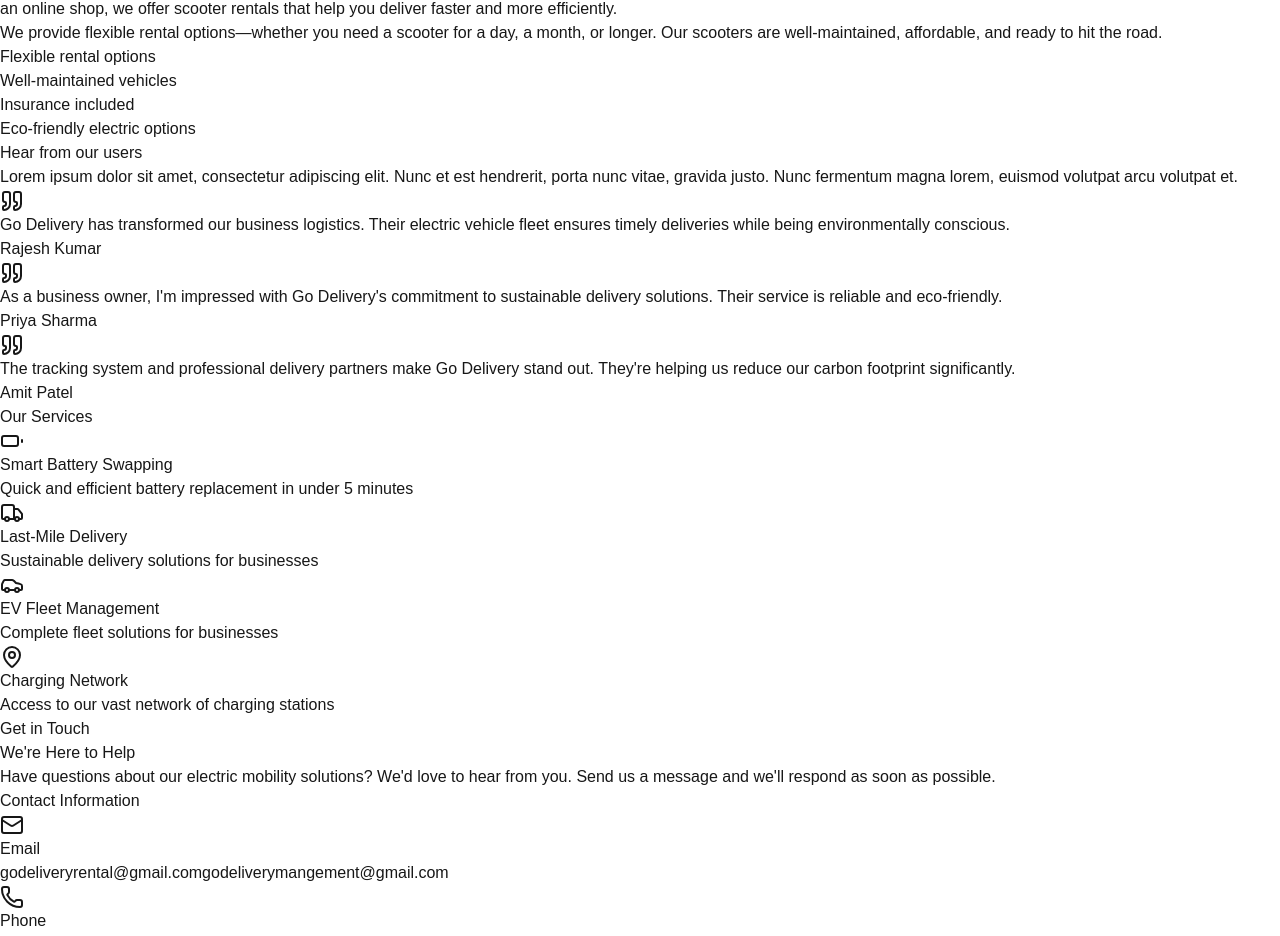
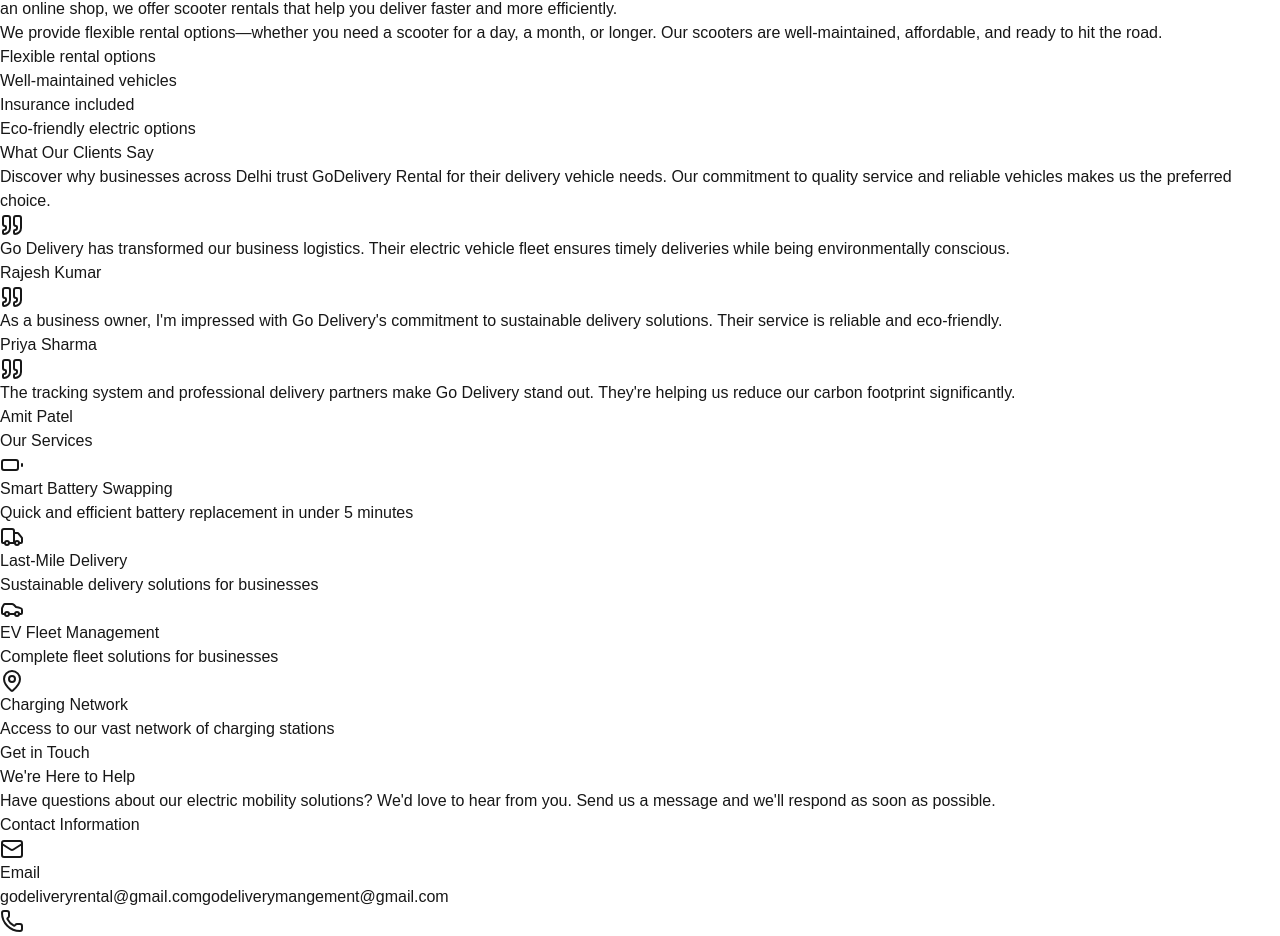
Before and after one commit to desirediv0/go-delivery, a Next.js app: page / in a window 1280 px wide. Shown: the part 2154-3090 px from the top of the page. Built offline with nearby package versions, Linux system fonts and the light colour scheme.

Commit message:
Update Testimonials component for improved content clarity and structure

```diff
--- a/src/components/Testimonial.js
+++ b/src/components/Testimonial.js
@@ -31,6 +31,7 @@
         <div className="absolute -bottom-8 left-20 w-72 h-72 bg-blue-300 rounded-full mix-blend-multiply filter blur-xl opacity-10  animate-blob animation-delay-4000" />
       </div>
 
+
       <div className="container max-w-screen-xl mx-auto px-4 relative z-10">
         <motion.div
           initial={{ opacity: 0, y: 20 }}
@@ -39,14 +40,14 @@
           transition={{ duration: 0.5 }}
           className="text-center max-w-2xl mx-auto mb-16 space-y-4"
         >
-          <h2 className="text-4xl md:text-5xl font-bold bg-gradient-to-r from-gray-900 to-gray-700 bg-clip-text text-transparent ">
-            Hear from our users
+          <h2 className="text-4xl md:text-5xl font-bold bg-gradient-to-r from-gray-900 to-gray-700 bg-clip-text text-transparent">
+            What Our Clients Say
           </h2>
-          <p className="text-gray-600 ">
-            Lorem ipsum dolor sit amet, consectetur adipiscing elit. Nunc et est hendrerit, porta nunc vitae, gravida
-            justo. Nunc fermentum magna lorem, euismod volutpat arcu volutpat et.
+          <p className="text-gray-600">
+            Discover why businesses across Delhi trust GoDelivery Rental for their delivery vehicle needs. Our commitment to quality service and reliable vehicles makes us the preferred choice.
           </p>
         </motion.div>
+
 
         <div className="grid md:grid-cols-2 lg:grid-cols-3 gap-8">
           {testimonials.map((testimonial, index) => (
@@ -61,8 +62,7 @@
                 {/* Card background with gradient border */}
                 <div className="absolute inset-0 bg-gradient-to-r from-cyan-500 to-blue-500 rounded-2xl blur-sm opacity-20 group-hover:opacity-30 transition-opacity duration-300" />
 
-                <div className="relative h-full p-8 rounded-2xl bg-white/80  backdrop-blur-sm border border-gray-200  group-hover:border-cyan-500/50 transition-colors duration-300">
-                  {/* Quote icon */}
+                <div className="relative h-full p-8 rounded-2xl bg-white/80 backdrop-blur-sm border border-gray-200 group-hover:border-cyan-500/50 transition-colors duration-300">
                   <div className="absolute -top-4 left-8">
                     <div className="p-3 rounded-full bg-gradient-to-r from-cyan-500 to-blue-500">
                       <Quote className="w-5 h-5 text-white" />
@@ -70,10 +70,13 @@
                   </div>
 
                   <div className="mt-4 space-y-4">
-                    <p className="text-gray-700">{testimonial.quote}</p>
-                    <p className="font-semibold bg-gradient-to-r from-cyan-500 to-blue-500 bg-clip-text text-transparent">
-                      {testimonial.author}
-                    </p>
+                    <p className="text-gray-700 leading-relaxed">{testimonial.quote}</p>
+                    <div className="space-y-1">
+                      <p className="font-semibold bg-gradient-to-r from-cyan-500 to-blue-500 bg-clip-text text-transparent">
+                        {testimonial.author}
+                      </p>
+                      <p className="text-sm text-gray-500">{testimonial.role}</p>
+                    </div>
                   </div>
                 </div>
               </div>
```
